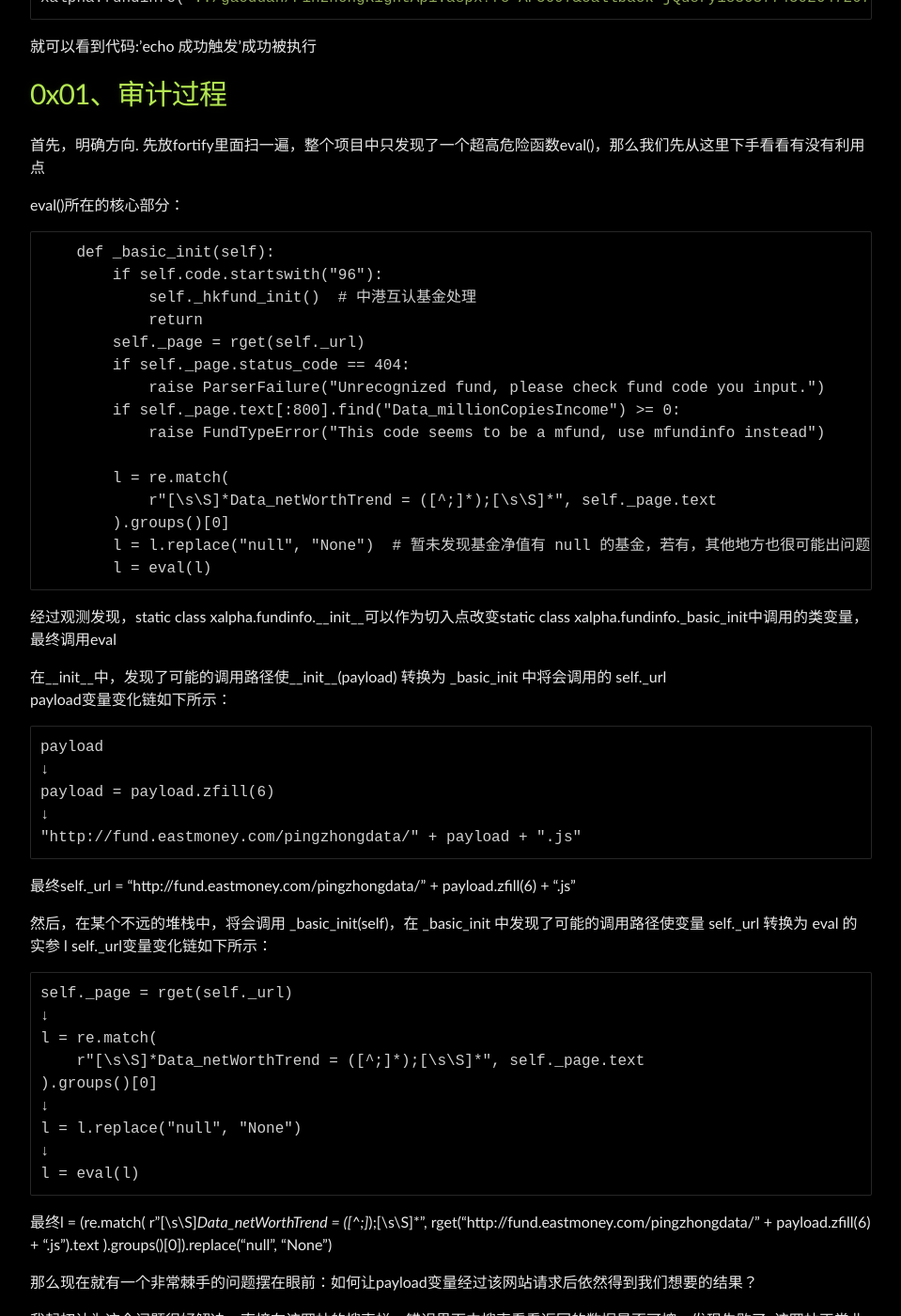
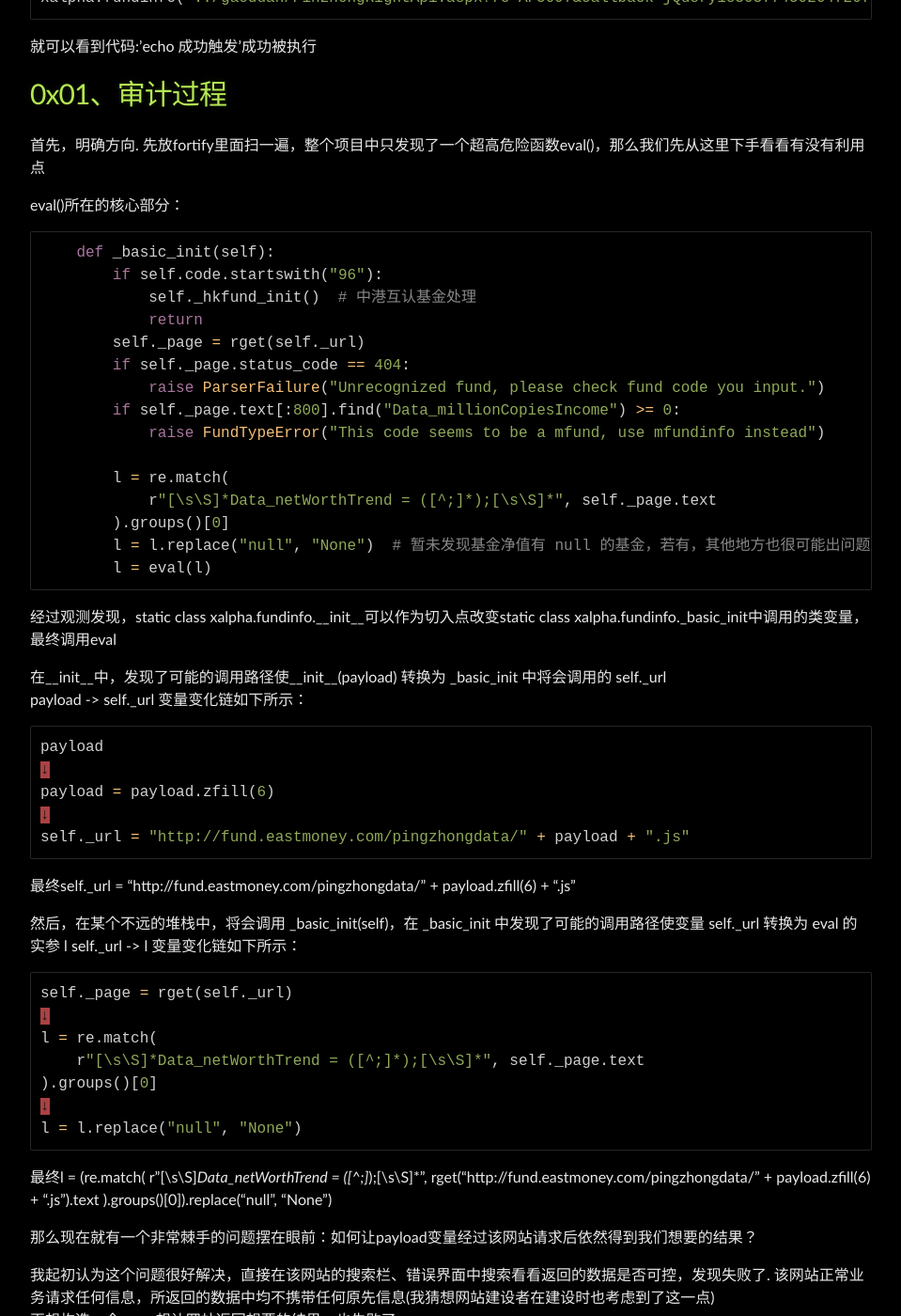
Before and after one commit to Leeyangee/leeyangee.github.io, a Jekyll site: the page built from _posts/2023-07-09-CVE实战 巧挖国产金融类python api库漏洞-高危命令执行0day.md, in a window 1280 px wide and 1400 px high, scrolled down 639 px. Shown: the whole window at 94% size, without its empty margins (160-1119 px from the left). Built offline with Jekyll 4.4.1, drawn with Linux system fonts in a browser that asks for light colours; some of the changed text lies outside the part shown.

Commit message:
Update 2023-07-09-CVE实战 巧挖国产金融类python api库漏洞-高危命令执行0day.md

````diff
--- a/_posts/2023-07-09-CVE实战 巧挖国产金融类python api库漏洞-高危命令执行0day.md
+++ b/_posts/2023-07-09-CVE实战 巧挖国产金融类python api库漏洞-高危命令执行0day.md
@@ -30,7 +30,7 @@
 首先，明确方向. 先放fortify里面扫一遍，整个项目中只发现了一个超高危险函数eval()，那么我们先从这里下手看看有没有利用点
 
 eval()所在的核心部分：
-```
+```python
     def _basic_init(self):
         if self.code.startswith("96"):
             self._hkfund_init()  # 中港互认基金处理
@@ -51,19 +51,19 @@
 经过观测发现，static class xalpha.fundinfo.__init__可以作为切入点改变static class xalpha.fundinfo._basic_init中调用的类变量，最终调用eval
 
 在__init__中，发现了可能的调用路径使__init__(payload) 转换为 _basic_init 中将会调用的 self._url
-payload变量变化链如下所示：
-```
+payload -> self._url 变量变化链如下所示：
+```python
 payload
 ↓
 payload = payload.zfill(6)
 ↓
-"http://fund.eastmoney.com/pingzhongdata/" + payload + ".js"
+self._url = "http://fund.eastmoney.com/pingzhongdata/" + payload + ".js"
 ```
 最终self._url = "http://fund.eastmoney.com/pingzhongdata/" + payload.zfill(6) + ".js"
 
 然后，在某个不远的堆栈中，将会调用 _basic_init(self)，在 _basic_init 中发现了可能的调用路径使变量 self._url 转换为 eval 的实参 l
-self._url变量变化链如下所示：
-```
+self._url -> l 变量变化链如下所示：
+```python
 self._page = rget(self._url)
 ↓
 l = re.match(
@@ -71,8 +71,6 @@
 ).groups()[0]
 ↓
 l = l.replace("null", "None")
-↓
-l = eval(l)
 ```
 最终l = (re.match(
     r"[\s\S]*Data_netWorthTrend = ([^;]*);[\s\S]*", rget("http://fund.eastmoney.com/pingzhongdata/" + payload.zfill(6) + ".js").text
@@ -80,8 +78,8 @@
 
 那么现在就有一个非常棘手的问题摆在眼前：如何让payload变量经过该网站请求后依然得到我们想要的结果？
 
-我起初认为这个问题很好解决，直接在该网站的搜索栏、错误界面中搜索看看返回的数据是否可控，发现失败了. 该网站正常业务请求任何信息，所返回的数据中不携带任何原先信息
-再想构造一个xss，想让网站返回我们想要的结果，也失败了
+我起初认为这个问题很好解决，直接在该网站的搜索栏、错误界面中搜索看看返回的数据是否可控，发现失败了. 该网站正常业务请求任何信息，所返回的数据中均不携带任何原先信息(我猜想网站建设者在建设时也考虑到了这一点)
+再想构造一个xss，想让网站返回想要的结果，也失败了
 
 经过半天的找寻，终于发现一个回调函数接口有问题，请求错误回调函数名称时，响应中正好会包含该错误的函数名称. 正好能满足我们的需求:发送错误数据，并让该网站返回我们想要的结果，即返回数据可控
 回调函数接口如下
````
Also changed, not shown: other parts of _posts/2023-07-09-CVE实战 巧挖国产金融类python api库漏洞-高危命令执行0day.md (+1 -1 lines).
